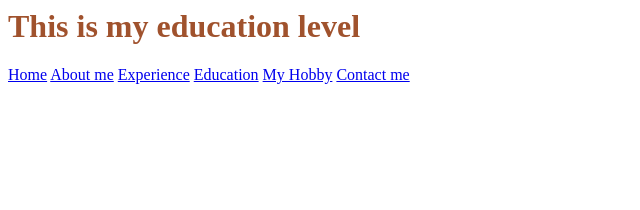
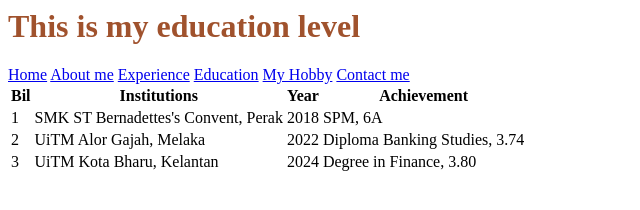
Before and after one commit to HaBasyirah/23_ims456_2424d_individu, a plain HTML site: page education.html in a window 1280 px wide. Shown: the whole page, without its empty margins (0-640 px from the left). Drawn offline with Linux system fonts and the light colour scheme.

Commit message:
Add files via upload

```diff
--- a/education.html
+++ b/education.html
@@ -14,5 +14,32 @@
         <a href="myhobby.html">My Hobby</a>
         <a href="contact.html">Contact me</a>
 
+
+        <table>
+            </tr>
+                <th>Bil</th>
+                <th>Institutions</th>
+                <th>Year</th>
+                <th>Achievement</th>
+            </tr>
+            <tr>
+                <td>1</td>
+                <td>SMK ST Bernadettes's Convent, Perak</td>
+                <td>2018</td>
+                <td>SPM, 6A</td>
+            </tr>
+            <tr>
+                <td>2</td>
+                <td>UiTM Alor Gajah, Melaka</td>
+                <td>2022</td>
+                <td>Diploma Banking Studies, 3.74</td>
+            </tr>
+            <tr>
+                <td>3</td>
+                <td>UiTM Kota Bharu, Kelantan</td>
+                <td>2024</td>
+                <td>Degree in Finance, 3.80</td>
+            </tr>
+        </table>
     </body>
 </html>
```
Also changed, not shown: biodata.html (+22 -1 lines), index.html (+32 -3 lines).
